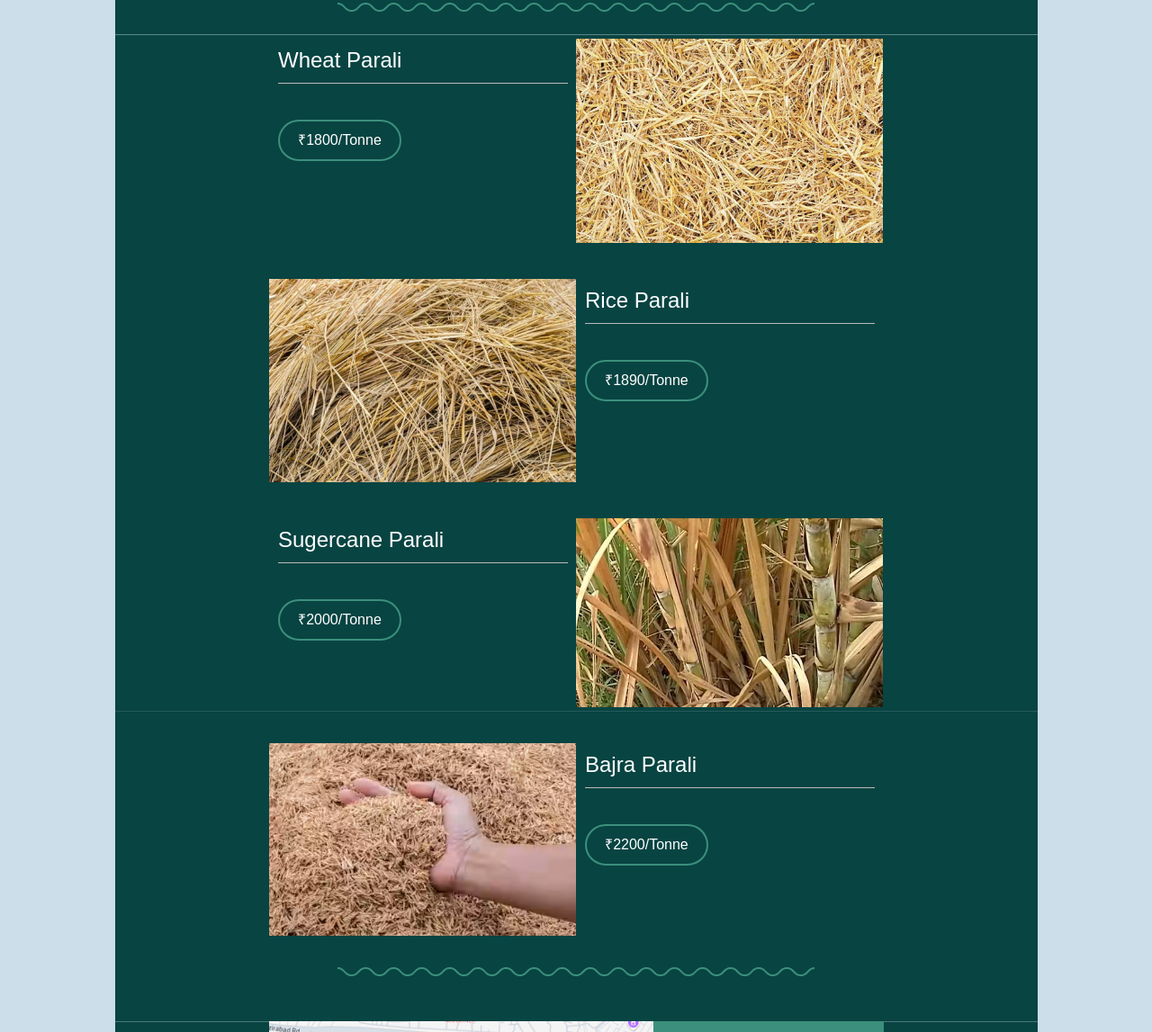
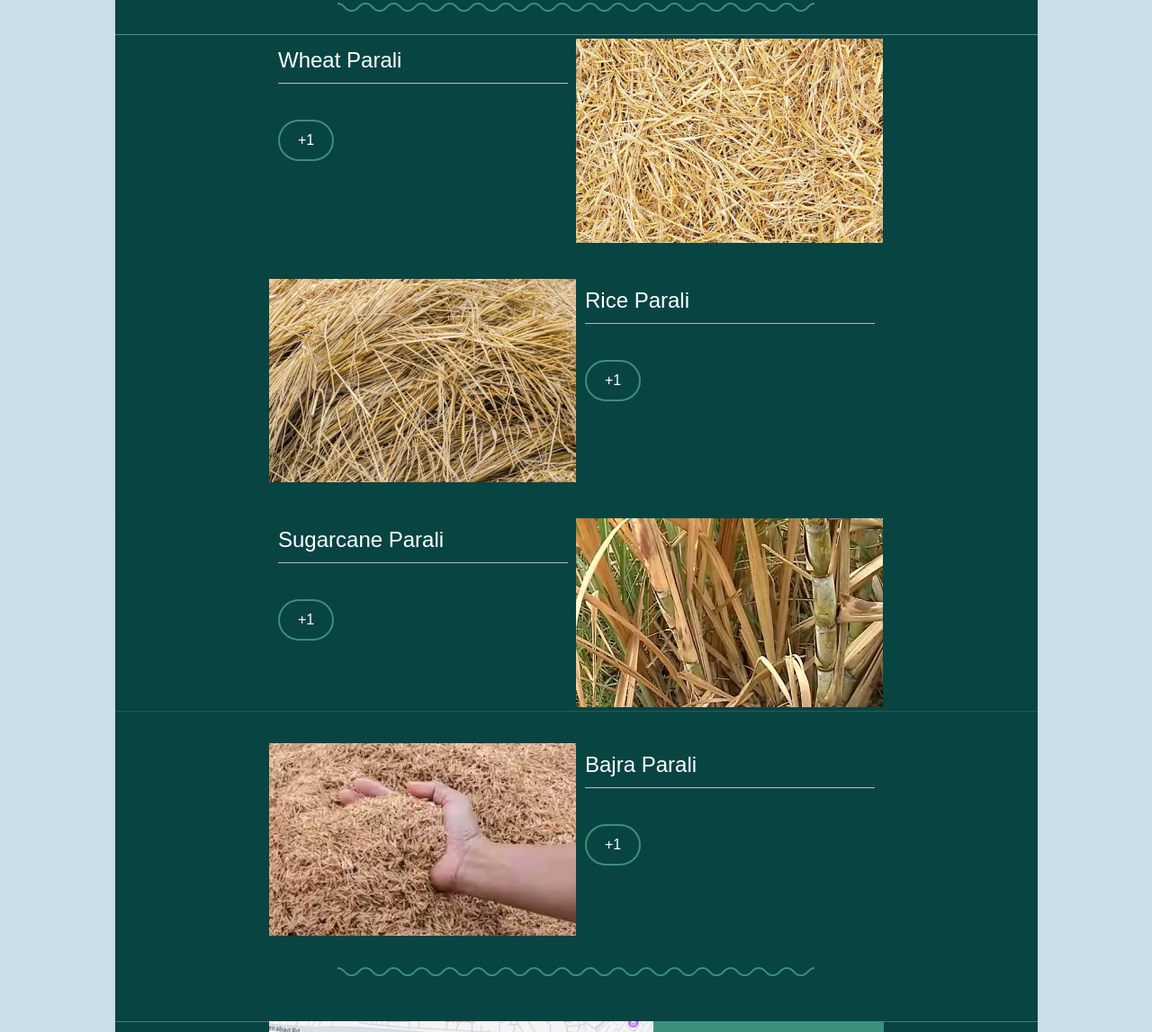
Before and after one commit to rr-sustainable-solutions/product, a plain HTML site: page index.html in a window 1280 px wide. Shown: the part 252-1399 px from the top of the page at 90% size. Drawn offline with Linux system fonts and the light colour scheme.

Commit message:
Update index.html

```diff
--- a/index.html
+++ b/index.html
@@ -623,7 +623,7 @@
 </div>
 <div class="bee-block bee-block-3 bee-paragraph"></div>
 <div class="bee-block bee-block-4 bee-button">
-<div class="bee-button-content" style="font-size: 16px; display: inline-block;"><span style="word-break: break-word; font-size: 16px; line-height: 200%;">₹1800/Tonne</span></div>
+<div class="bee-button-content" style="font-size: 16px; display: inline-block;"><span style="word-break: break-word; font-size: 16px; line-height: 200%;">+1</span></div>
 </div>
 </div>
 <div class="bee-col bee-col-3 bee-col-w4">
@@ -664,7 +664,7 @@
 </div>
 <div class="bee-block bee-block-3 bee-paragraph"></div>
 <div class="bee-block bee-block-4 bee-button">
-<div class="bee-button-content" style="font-size: 16px; display: inline-block;"><span style="word-break: break-word; font-size: 16px; line-height: 200%;">₹1890/Tonne</span></div>
+<div class="bee-button-content" style="font-size: 16px; display: inline-block;"><span style="word-break: break-word; font-size: 16px; line-height: 200%;">+1</span></div>
 </div>
 </div>
 <div class="bee-col bee-col-4 bee-col-w2">
@@ -692,14 +692,14 @@
 </div>
 <div class="bee-col bee-col-2 bee-col-w4">
 <div class="bee-block bee-block-1 bee-paragraph">
-<p style="word-break: break-word;"><span><span>Sugercane Parali </span></span></p>
+<p style="word-break: break-word;"><span><span>Sugarcane Parali </span></span></p>
 </div>
 <div class="bee-block bee-block-2 bee-divider">
 <div class="center bee-separator" style="border-top:1px solid #BBBBBB;width:100%;"></div>
 </div>
 <div class="bee-block bee-block-3 bee-paragraph"></div>
 <div class="bee-block bee-block-4 bee-button">
-<div class="bee-button-content" style="font-size: 16px; display: inline-block;"><span style="word-break: break-word; font-size: 16px; line-height: 200%;">₹2000/Tonne</span></div>
+<div class="bee-button-content" style="font-size: 16px; display: inline-block;"><span style="word-break: break-word; font-size: 16px; line-height: 200%;">+1</span></div>
 </div>
 </div>
 <div class="bee-col bee-col-3 bee-col-w4">
@@ -740,7 +740,7 @@
 </div>
 <div class="bee-block bee-block-3 bee-paragraph"></div>
 <div class="bee-block bee-block-4 bee-button">
-<div class="bee-button-content" style="font-size: 16px; display: inline-block;"><span style="word-break: break-word; font-size: 16px; line-height: 200%;">₹2200/Tonne</span></div>
+<div class="bee-button-content" style="font-size: 16px; display: inline-block;"><span style="word-break: break-word; font-size: 16px; line-height: 200%;">+1</span></div>
 </div>
 </div>
 <div class="bee-col bee-col-4 bee-col-w2">
```
